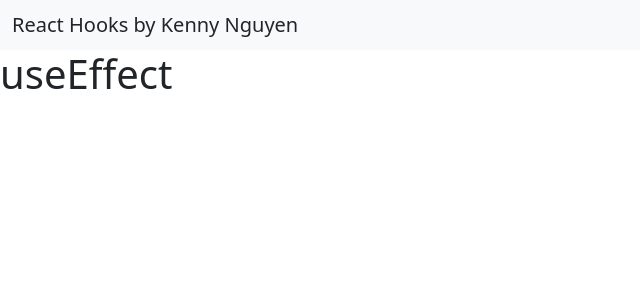
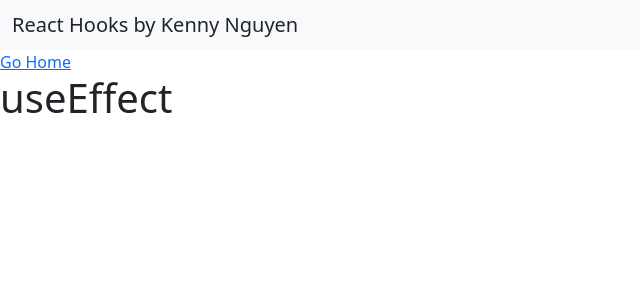
Before and after one commit to knguyen111601/React_Hooks, a React (Create React App) app: page /useEffect in a window 1280 px wide. Shown: the top 300 px of the page, without its empty margins (0-640 px from the left). Built offline with nearby package versions, Linux system fonts and the light colour scheme.

Commit message:
Added return to home page to pages

```diff
--- a/src/pages/HookPages/UseContextPage.js
+++ b/src/pages/HookPages/UseContextPage.js
@@ -1,5 +1,10 @@
+import { useLocation } from "react-router";
+import { Link } from "react-router-dom";
+
 const UseContextPage = () => {
+    let location = useLocation()
     return <>
+        {location.pathname !== "/" ? <Link to="/">Go Home</Link> : null}
         <h1>useContext</h1>
     </>
 }
--- a/src/pages/HookPages/UseEffectPage.js
+++ b/src/pages/HookPages/UseEffectPage.js
@@ -1,5 +1,10 @@
+import { useLocation } from "react-router";
+import { Link } from "react-router-dom";
+
 const UseEffectPage = () => {
+    let location = useLocation()
     return <>
+        {location.pathname !== "/" ? <Link to="/">Go Home</Link> : null}
         <h1>useEffect</h1>
     </>
 }
--- a/src/pages/HookPages/UseImperativeHandlePage.js
+++ b/src/pages/HookPages/UseImperativeHandlePage.js
@@ -1,5 +1,10 @@
+import { useLocation } from "react-router";
+import { Link } from "react-router-dom";
+
 const UseImperativeHandlePage = () => {
+    let location = useLocation()
     return <>
+        {location.pathname !== "/" ? <Link to="/">Go Home</Link> : null}
         <h1>useImperativeHandle</h1>
     </>
 }
--- a/src/pages/HookPages/UseLayoutEffectPage.js
+++ b/src/pages/HookPages/UseLayoutEffectPage.js
@@ -1,5 +1,10 @@
+import { useLocation } from "react-router";
+import { Link } from "react-router-dom";
+
 const UseLayoutEffectPage = () => {
+    let location = useLocation()
     return <>
+        {location.pathname !== "/" ? <Link to="/">Go Home</Link> : null}
         <h1>UseLayoutEffect</h1>
     </>
 }
--- a/src/pages/HookPages/UseMemoPage.js
+++ b/src/pages/HookPages/UseMemoPage.js
@@ -1,5 +1,10 @@
+import { useLocation } from "react-router";
+import { Link } from "react-router-dom";
+
 const UseMemoPage = () => {
+    let location = useLocation()
     return <>
+        {location.pathname !== "/" ? <Link to="/">Go Home</Link> : null}
         <h1>useMemo</h1>
     </>
 }
--- a/src/pages/HookPages/UseReducerPage.js
+++ b/src/pages/HookPages/UseReducerPage.js
@@ -1,5 +1,10 @@
+import { useLocation } from "react-router";
+import { Link } from "react-router-dom";
+
 const UseReducerPage = () => {
+    let location = useLocation()
     return <>
+        {location.pathname !== "/" ? <Link to="/">Go Home</Link> : null}
         <h1>useReducer</h1>
     </>
 }
--- a/src/pages/HookPages/UseRefPage.js
+++ b/src/pages/HookPages/UseRefPage.js
@@ -1,5 +1,10 @@
+import { useLocation } from "react-router";
+import { Link } from "react-router-dom";
+
 const UseRefPage = () => {
+    let location = useLocation()
     return <>
+        {location.pathname !== "/" ? <Link to="/">Go Home</Link> : null}
         <h1>useRef</h1>
     </>
 }
--- a/src/pages/HookPages/UseStatePage.js
+++ b/src/pages/HookPages/UseStatePage.js
@@ -1,5 +1,10 @@
+import { useLocation } from "react-router";
+import { Link } from "react-router-dom";
+
 const UseStatePage = () => {
+    let location = useLocation()
     return <>
+        {location.pathname !== "/" ? <Link to="/">Go Home</Link> : null}
         <h1>useState</h1>
     </>
 }
```
